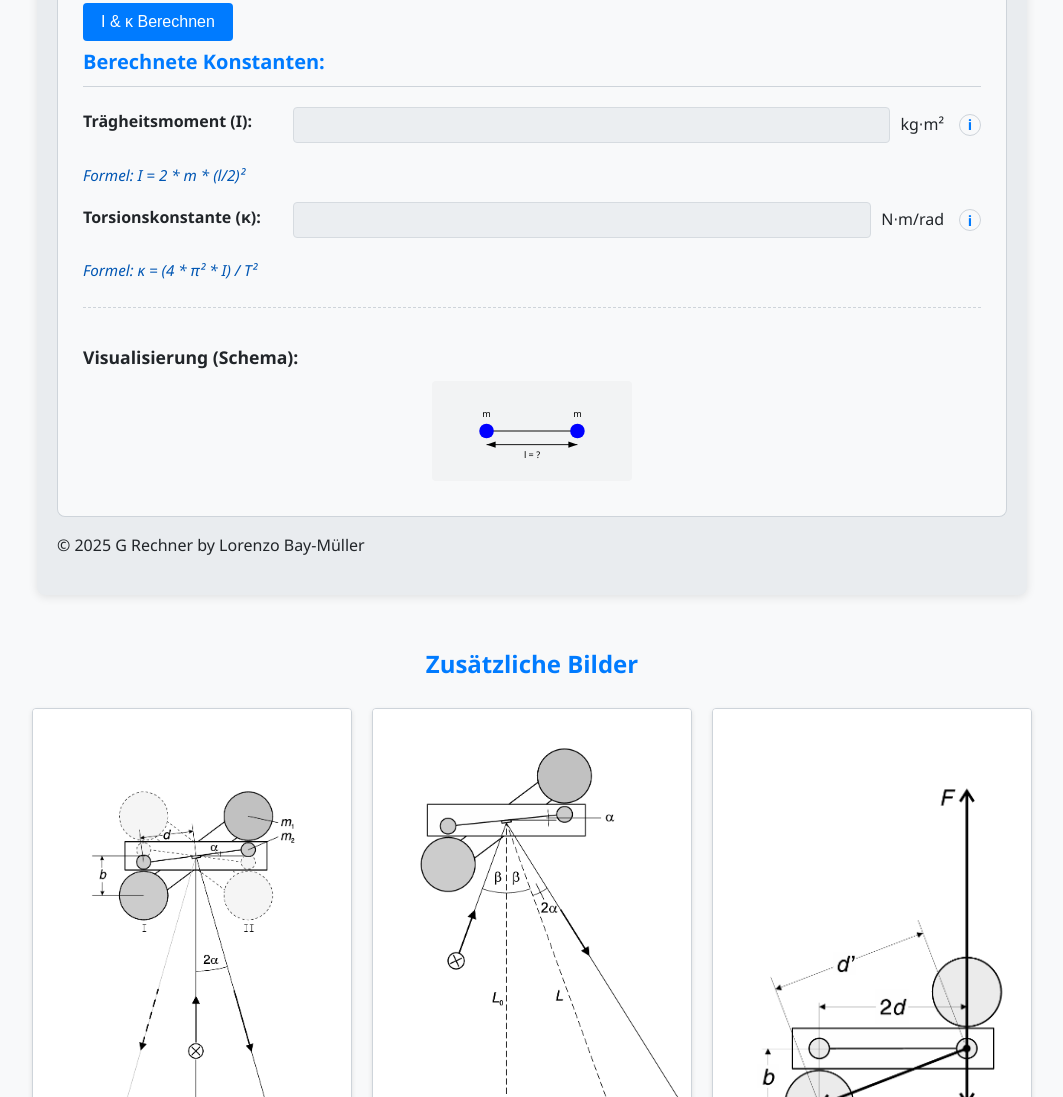
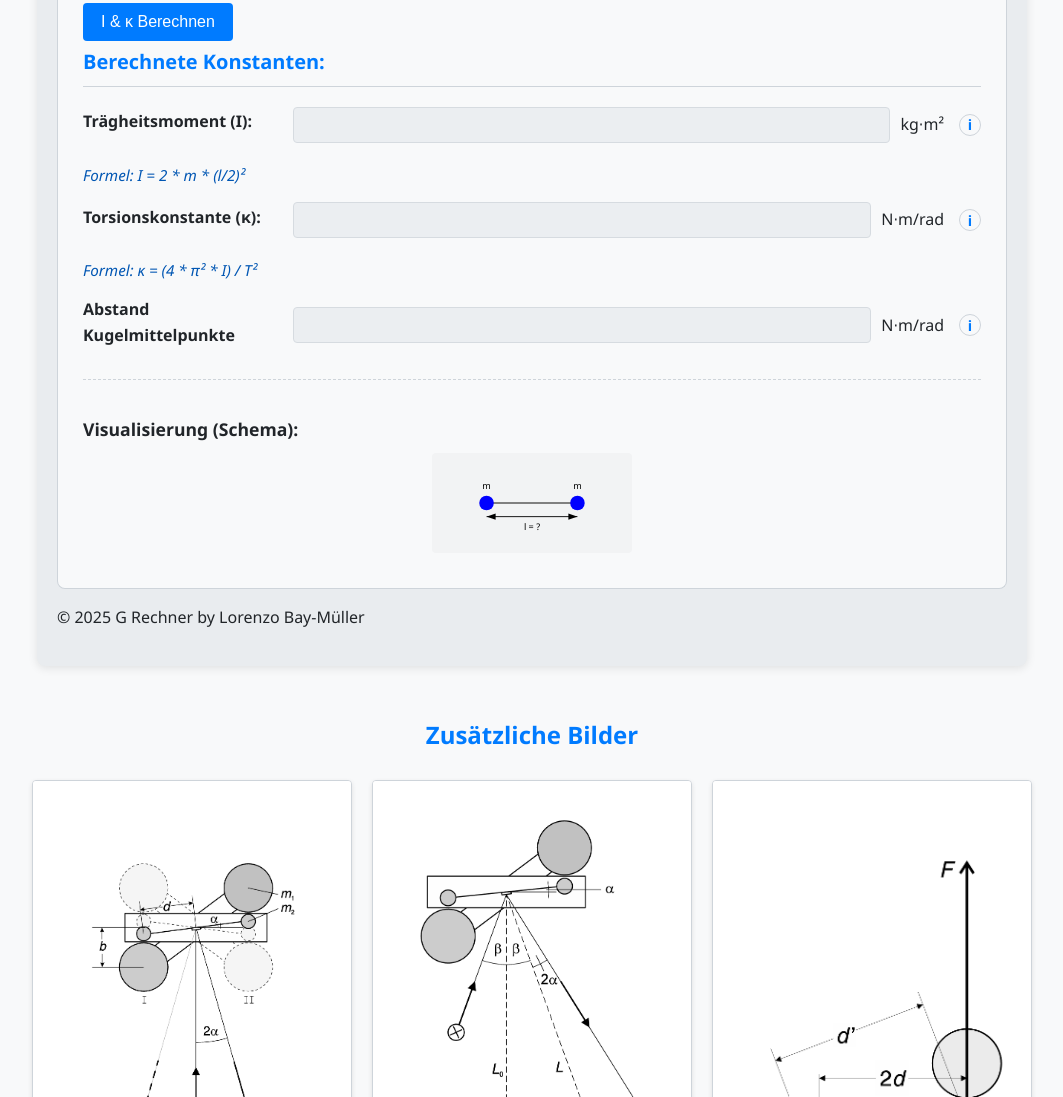
Before and after one commit to ProfessorQuantumUniverse/Gravity-Calculator, a plain HTML site: page index.html in a window 1280 px wide. Shown: the part 1127-2224 px from the top of the page, without its empty margins (108-1171 px from the left). Drawn offline with nearby package versions, Linux system fonts and the light colour scheme.

Commit message:
Update index.html

```diff
--- a/index.html
+++ b/index.html
@@ -130,6 +130,14 @@
                          <span class="tooltip" data-tooltip="Richtgröße des Torsionsdrahtes (D im PDF).">i</span>
                     </div>
                     <div class="formula-display calculation-formula" id="formula-kappa">Formel: κ = (4 * π² * I) / T²</div>
+
+                    <div class="output-field">
+                        <label>Abstand Kugelmittelpunkte</label>
+                        <input type="text" id="ergebnis-mittelpunkt" readonly>
+                        <span>N⋅m/rad</span>
+                         <span class="tooltip" data-tooltip="Richtgröße des Torsionsdrahtes (D im PDF).">i</span>
+                    </div>
+
                 </div>
 
                 <div class="visualization">
```
